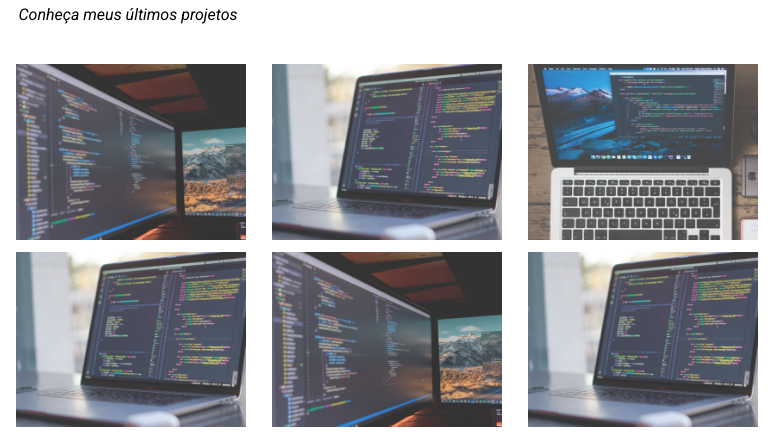
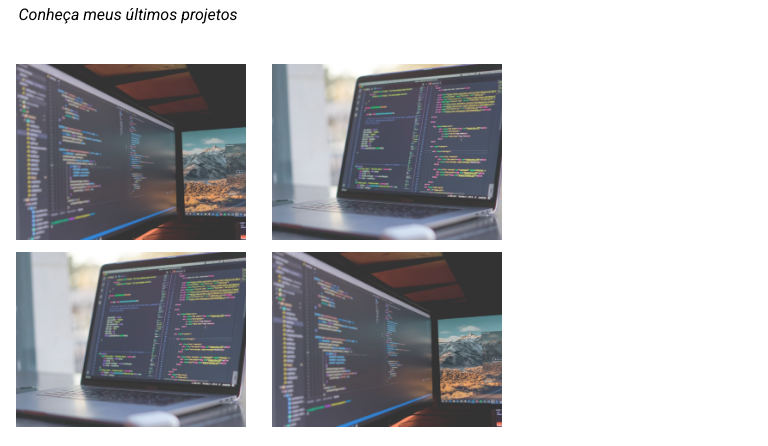
Before and after one commit to dbressan35/portif-lio-david-bressan2025.github.io, a plain HTML site: page index.html in a window 1280 px wide. Shown: the part 1597-2043 px from the top of the page, 512-1280 px from the left. Drawn offline with Linux system fonts and the light colour scheme; a script that the page names is missing.

Commit message:
Update index.html

```diff
--- a/index.html
+++ b/index.html
@@ -86,14 +86,12 @@
         <a href="Projetos/insta/instagram.html" target="_blank"><img src="images/projetoinsta.png" alt="foto do projeto 2"></a>
         <img src="images/projeto3.png" alt="foto do projeto 3">
         <img src="images/projeto1.png" alt="foto do projeto 3">
-        <img src="images/projeto2.png" alt="foto do projeto 3">
     </div>
     <div class="imagens-projetos">
         <img src="images/projeto2.png" alt="foto do projeto 2">
         <img src="images/projeto3.png" alt="foto do projeto 3">
         <img src="images/projeto1.png" alt="foto do projeto 1">
         <img src="images/projeto3.png" alt="foto do projeto 3">
-        <img src="images/projeto1.png" alt="foto do projeto 3">
     </div>
     <div class="botao-orcamento">
         <button>Entre em contato comigo &#128516</button>
```
